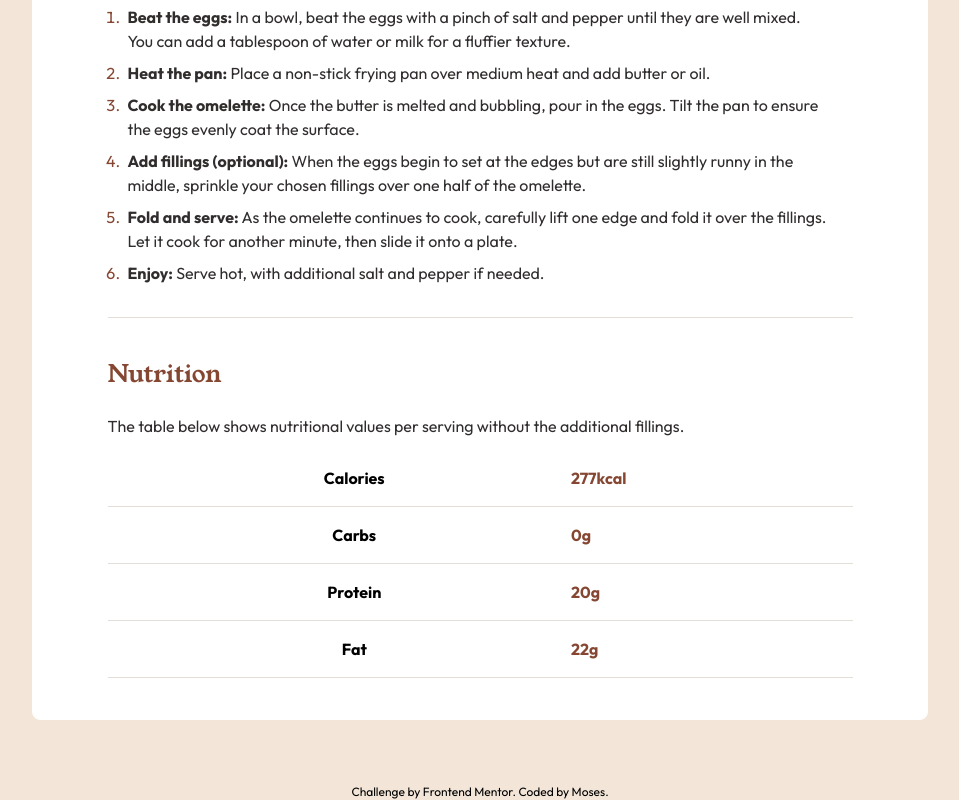
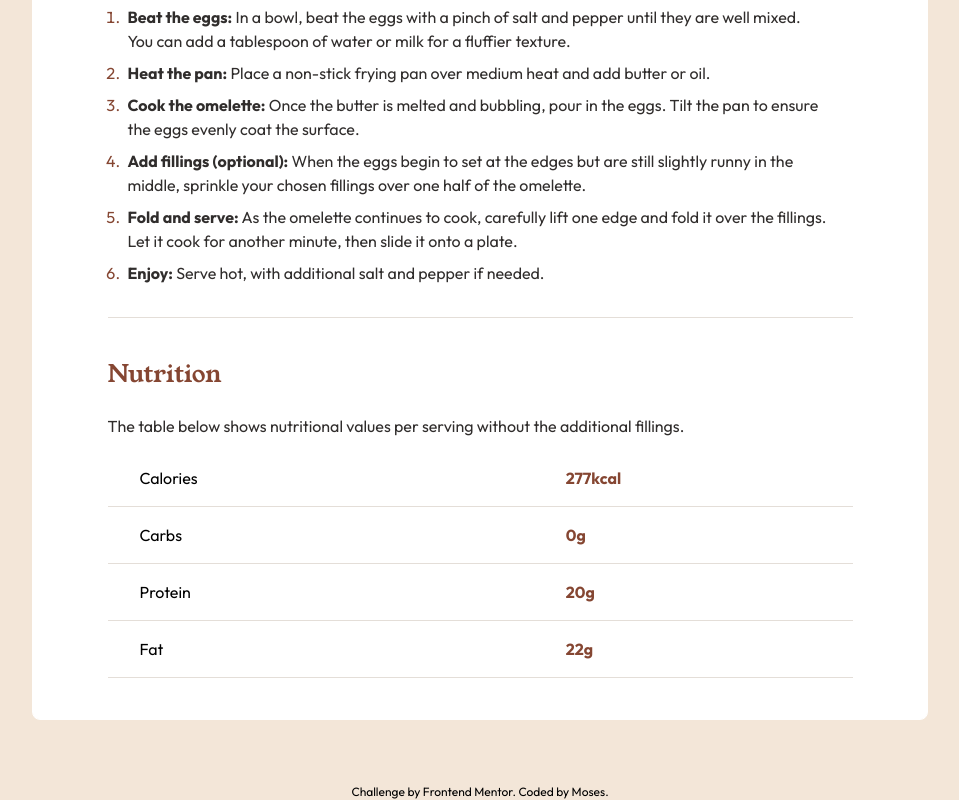
Before and after one commit to mbtenkorang/recipe-page, a Vue app: page / in a window 1280 px wide. Shown: the part 1260-2060 px from the top of the page, without its empty margins (160-1119 px from the left). Built offline with nearby package versions, Linux system fonts and the light colour scheme.

Commit message:
Revert "Change <td> to <th> with a scope attribute"
This reverts commit cb6f60e737a3fbf96dff655b2efc2c570f9104c0.

```diff
--- a/src/components/NutritionComponent.vue
+++ b/src/components/NutritionComponent.vue
@@ -12,7 +12,7 @@ const props = defineProps({
 
         <table class="w-full table-auto">
             <tr v-for="(value,key) in nutritionInfo" :key="key" class="border-b border-lightgrey">
-                <th scope="row" class="py-4 pl-8">{{ key }}</th>
+                <td class="py-4 pl-8">{{ key }}</td>
                 <td class="text-nutmeg font-bold">{{ value }}</td>
             </tr>
         </table>
```
